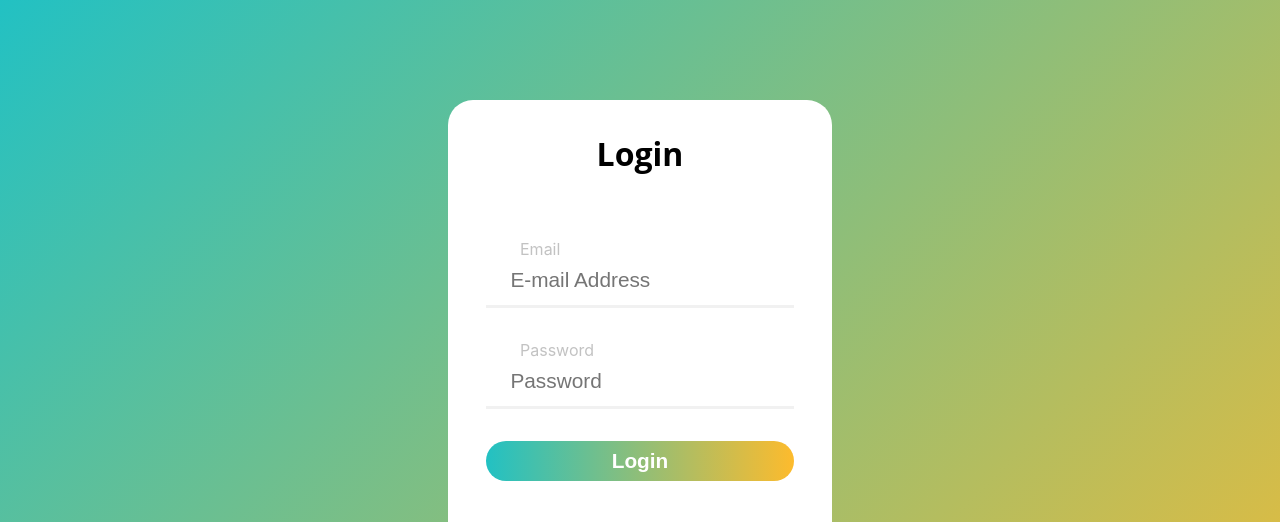
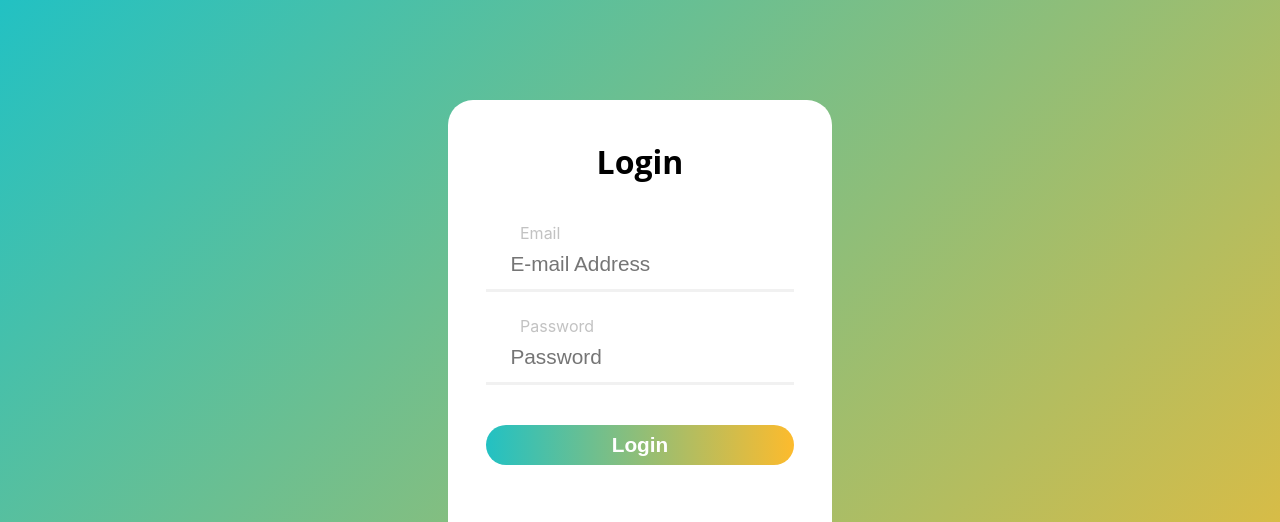
Before and after one commit to Pedro-Lopes-Frisson/tqs-delivery-p1g2, a React (Create React App) app in the folder projFrostini/frontend/frostini-pwa-app/: page /login in a window 1280 px wide. Shown: the top 522 px of the page. Built offline with nearby package versions, Linux system fonts and the light colour scheme.

Commit message:
Minor changes in login layout

```diff
--- a/projFrostini/frontend/frostini-pwa-app/src/components/LoginPage.css
+++ b/projFrostini/frontend/frostini-pwa-app/src/components/LoginPage.css
@@ -18,7 +18,7 @@ body{
 #headerTitle{
     text-align: center;
     font-family: 'open sans', sans-serif;
-    padding: 2rem 0;
+    padding: 2.5rem 0 1rem 0;
     margin: 0;
     font-size: 2rem;
 }
@@ -27,7 +27,7 @@ body{
     display: flex;
     flex-direction: column;
     align-items: center;
-    padding-top: 2rem;
+    padding-top: 1.5rem;
     max-width: 100%;
   }
 
@@ -76,6 +76,7 @@ body{
     border: 0px;
     cursor: pointer;
     transition: opacity 0.25s ease-out;
+    margin-top: 1rem;
 }
 
 .row button:hover{
@@ -95,7 +96,7 @@ body{
 #googleLogin{
     display: flex;
     justify-content: center;
-    padding: 2rem 0;
+    padding: 1rem 0;
   }
 
 #alternativeLogin {
--- a/projFrostini/frontend/frostini-pwa-app/src/components/LoginPage.js
+++ b/projFrostini/frontend/frostini-pwa-app/src/components/LoginPage.js
@@ -40,7 +40,7 @@ function LoginPage() {
                 placeholder="Password"
             />
           </div>
-          <div className="row"  id="button">
+          <div className="row" id="button">
             <button
                 className="login__btn"
                 /* onClick={() => signInWithEmailAndPassword(email, password)} */
```
